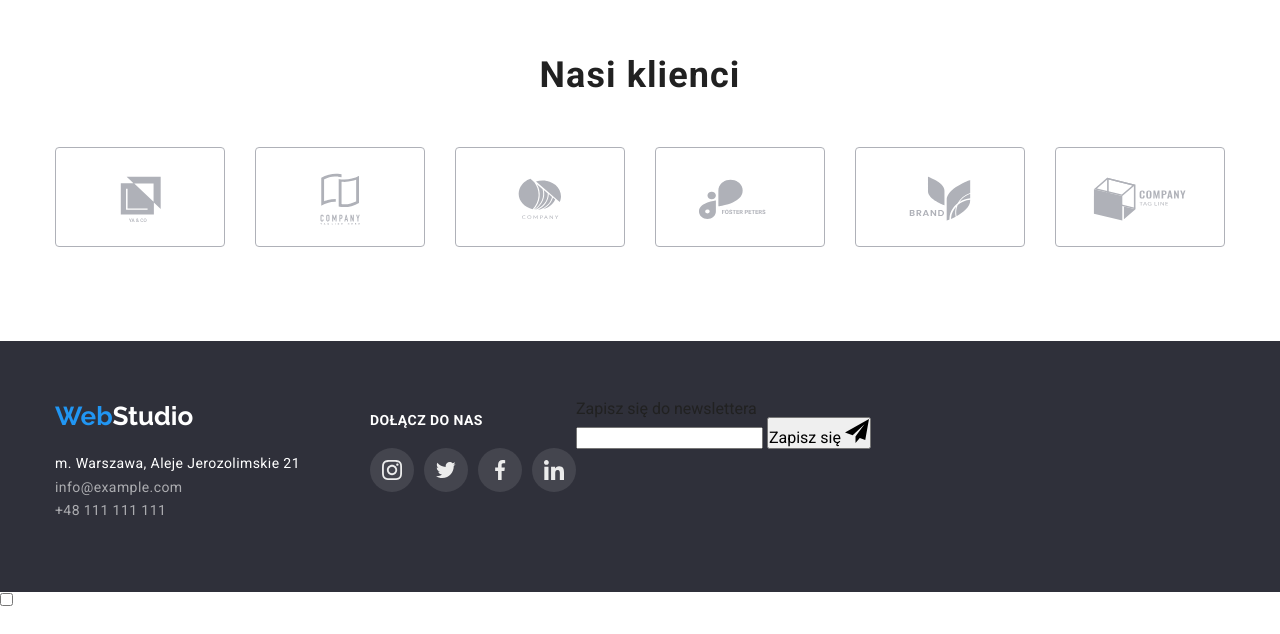
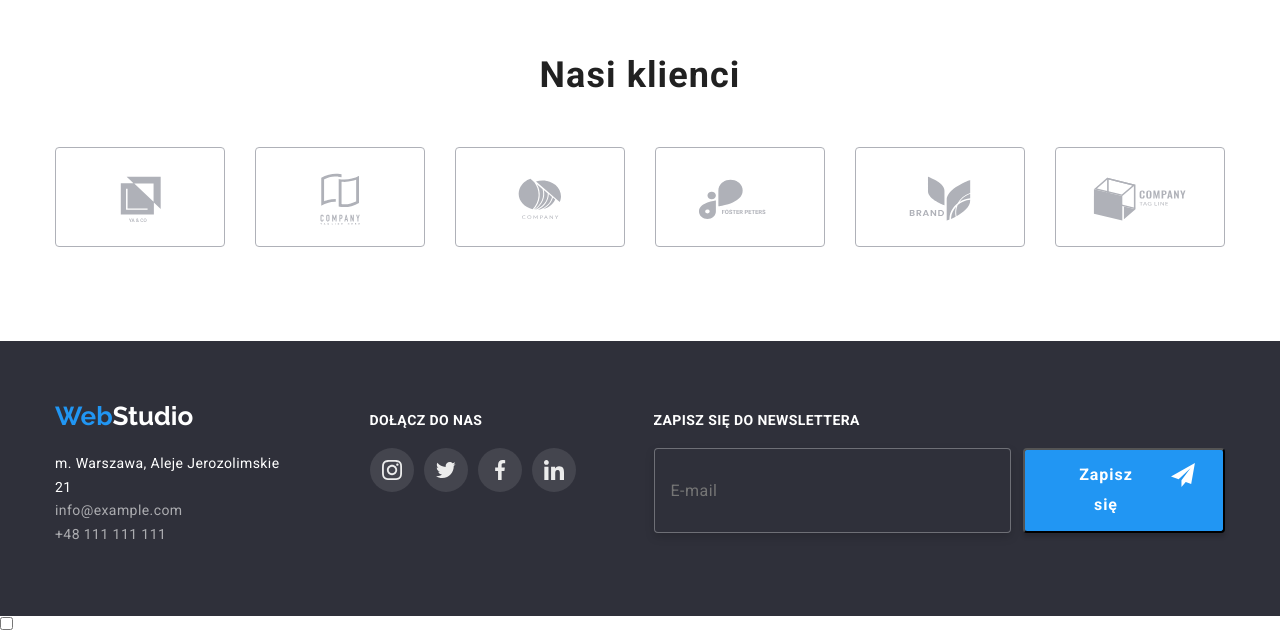
Before and after one commit to BartekMazu/goit-markup-hw-06, a plain HTML site: page index.html in a window 1280 px wide. Shown: the part 2360-2994 px from the top of the page. Before the commit the page ends 2971 px from the top, so only its background shows below. Drawn offline with nearby package versions, Linux system fonts and the light colour scheme.

Commit message:
footer input

```diff
--- a/css/styles.css
+++ b/css/styles.css
@@ -238,6 +238,67 @@ img {
   border-radius: 50%;
   transition-duration: 250ms;
   transition-timing-function: cubic-bezier(0.4, 0, 0.2, 1);
+}
+/* Newsletter */
+.footer-block3{
+padding-top: 12px;
+padding-left: 78px;
+}
+.footer-block3-title{
+  font-weight: 700;
+  font-size: 14px;
+  line-height: 1.1;
+  letter-spacing: 0.03em;
+  text-transform: uppercase;
+  color: #FFFFFF;
+}
+.input-footer{
+  font-weight: 400;
+font-size: 16px;
+line-height: 1.2;
+display: flex;
+align-items: center;
+letter-spacing: 0.03em;
+color: rgba(255, 255, 255, 0.6);
+border: 1px solid rgba(255, 255, 255, 0.3);
+filter: drop-shadow(0px 4px 4px rgba(0, 0, 0, 0.15));
+border-radius: 4px;
+background-color: #2f303a;
+padding-left: 16px;
+width: 358px;
+}
+.footer-block3 button{
+  cursor: pointer;
+  background: #2196F3;
+  box-shadow: 0px 4px 4px rgba(0, 0, 0, 0.15);
+  border-radius: 4px;
+}
+.text-footer-button{
+  font-weight: 700;
+font-size: 16px;
+line-height: 1.9;
+display: flex;
+align-items: center;
+text-align: center;
+letter-spacing: 0.06em;
+color: #FFFFFF;
+padding:10px 24px 10px 40px
+}
+.button-svg-sent{
+  margin-top: 13px;
+  margin-right: 28px;
+  fill: #FFFFFF;
+}
+.input-button-footer{
+  margin-top: 20px;
+
+  display:flex;
+}
+.button-newsletter-footer{
+  display: flex;
+  margin-left: 12px;
+
+
 }
 /*---Agencja---*/
 /* EFEKTYWNE ROZWIĄZANIA DLA WASZEGO BIZNESU */
--- a/index.html
+++ b/index.html
@@ -388,15 +388,17 @@
               </ul>
             </div>
           </div>
-          <div>
-            <p>Zapisz się do newslettera</p>
-            <input type="email" name="email" />
-            <button type="submit">
-              Zapisz się
-              <svg width="24" height="24">
+          <div class="footer-block3">
+            <p class="footer-block3-title">Zapisz się do newslettera</p>
+            <div class="input-button-footer">
+            <input class="input-footer" type="email" name="email" placeholder="E-mail"/>
+            <button class="button-newsletter-footer" type="submit">
+              <span class="text-footer-button">Zapisz się</span>
+              <svg class="button-svg-sent" width="24" height="24">
                 <use href="./images/icons.svg#icon-icon-send"></use>
               </svg>
             </button>
+          </div>
           </div>
         </div>
       </section>
```
Also changed, not shown: portfolio.html (+12 -0 lines).
